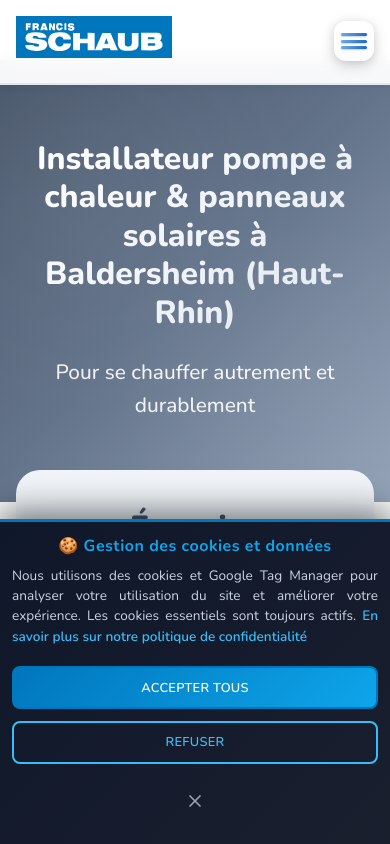
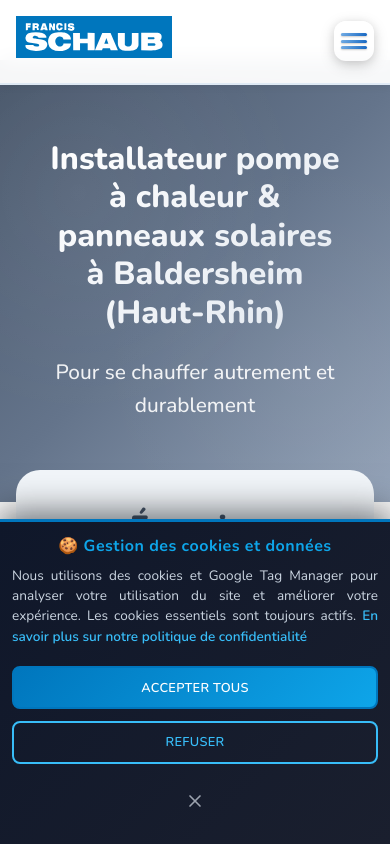
Before and after one commit to Tatitatouu/francis-schaub, a React (Create React App) app: page /sanitaire/energies-renouvelables in a window 390 px wide. Shown: the top 844 px of the page. Built offline with nearby package versions, Linux system fonts and the light colour scheme.

Commit message:
finition

```diff
--- a/src/components/About/About.css
+++ b/src/components/About/About.css
@@ -1,6 +1,6 @@
 /* About Section */
 .about-section {
-  padding: 120px 0;
+  padding: 4em 0;
   background: white;
   position: relative;
 }
--- a/src/components/InfiniteScroller/index.js
+++ b/src/components/InfiniteScroller/index.js
@@ -25,6 +25,11 @@ export const brandsData = [
     id: 5,
     name: "Atlantic",
     logo: "/images/atlantic_logo.webp"
+  },
+  {
+    id: 6,
+    name: "Windhauser",
+    logo: "/images/windhager_logo.jpg"
   }
 ];
 
--- a/src/pages/EnergiesRenouvelables/EnergiesRenouvelables.css
+++ b/src/pages/EnergiesRenouvelables/EnergiesRenouvelables.css
@@ -33,7 +33,7 @@
 
 .energies-container {
   max-width: 1400px;
-  margin: 0 auto;
+  margin: 0 2em;
   position: relative;
   z-index: 1;
 }
@@ -451,11 +451,6 @@
   .energies-main {
     padding-top: 60px;
   }
-
-  .energies-container {
-    padding: 0 1.5rem;
-  }
-
   .energies-hero {
     padding: 4rem 0;
   }
@@ -482,9 +477,6 @@
 }
 
 @media (max-width: 480px) {
-  .energies-container {
-    padding: 0 1rem;
-  }
 
   .energies-section {
     padding: 2rem 0;
@@ -493,7 +485,7 @@
   .energies-pac-card,
   .energies-solaire-card,
   .energies-aide-card {
-    padding: 2rem 1.5rem;
+    padding: 0.5rem 0.5rem;
   }
 
   .energies-solaire-content,
--- a/src/pages/Home/HomePage.js
+++ b/src/pages/Home/HomePage.js
@@ -3,7 +3,6 @@ import { Helmet } from 'react-helmet-async';
 import Hero from '../../components/Hero';
 import ProjectCard from '../../components/ProjectCard';
 import InfiniteScroller, { brandsData } from '../../components/InfiniteScroller';
-import Services from '../../components/Services';
 import About from '../../components/About';
 import Footer from '../../components/Footer/Footer';
 import BackToTop from '../../components/BackToTop';
@@ -24,10 +23,9 @@ function HomePage() {
         <main>
           <Hero />
         </main>
+        <InfiniteScroller brands={brandsData} />
         <About />
         <ProjectCard />
-        <InfiniteScroller brands={brandsData} />
-        <Services />
         <Footer />
         <BackToTop />
       </div>
```
Also changed, not shown: public/images/windhager_logo.jpg (added).
